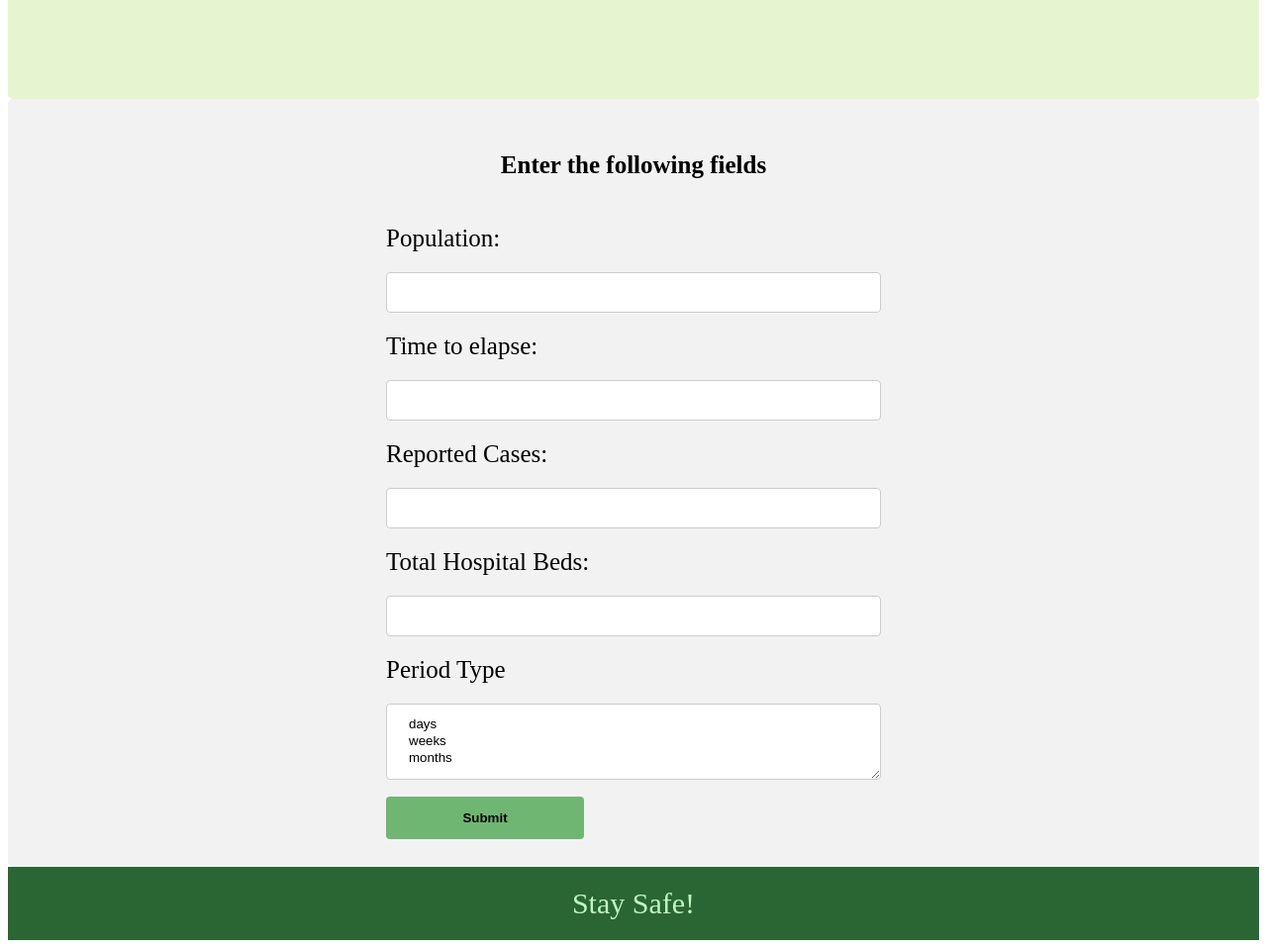
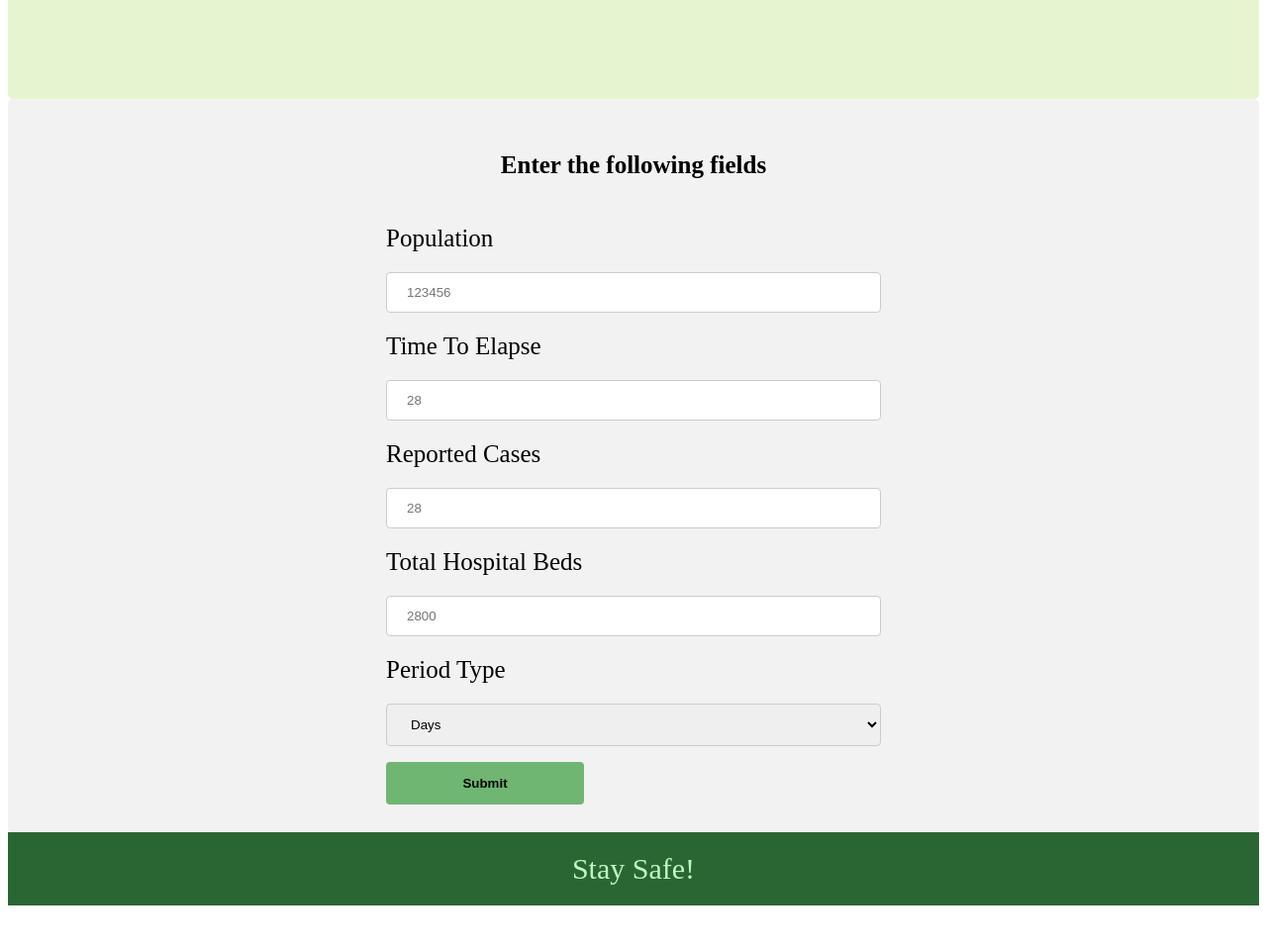
Before and after one commit to Idadelveloper/symmetrical-goggles, a website: page index.html in a window 1280 px wide. Shown: the part 98-1056 px from the top of the page at 99% size. After the commit the page ends 1021 px from the top, so only its background shows below. Drawn offline with Linux system fonts and the light colour scheme.

Commit message:
Update index.html

```diff
--- a/index.html
+++ b/index.html
@@ -16,29 +16,28 @@ inputed from a UI.">
     <section>
 
         <h4>Enter the following fields</h4>
+        <form action="">
+          <label for="data-population">Population</label>
+          <input type="number" id="data-population" name="data-population" placeholder="123456" data-population required>
 
-        <form action="">
-            <label for="data-population">Population:</label><br>
-            <input type="number" id="data-population" name="data-population" data-population required><br>
+          <label for="data-time-to-elapse">Time To Elapse</label>
+          <input type="number" id="data-time-to-elapse" name="data-time-to-elapse" placeholder="28" data-time-to-elapse required>
 
-            <label for="data-time-to-elapse">Time to elapse:</label><br>
-            <input type="number" id="data-time-to-elapse" name="data-time-to-elapse" data-time-to-elapse required><br>
+          <label for="data-reported-cases">Reported Cases</label>
+          <input type="number" id="data-reported-cases" name="data-reported-cases" data-reported-cases placeholder="28" required>
 
-            <label for="data-reported-cases">Reported Cases:</label><br>
-            <input type="number" id="data-reported-cases" name="data-reported-cases" data-reported-cases required><br>
+          <label for="data-total-hospital-beds">Total Hospital Beds</label>
+          <input type="number" id="data-total-hospital-beds" name="data-total-hospital-beds" data-total-hospital-beds placeholder="2800" required>
 
-            <label for="data-total-hospital-beds">Total Hospital Beds:</label><br>
-            <input type="number" id="data-total-hospital-beds" name="data-total-hospital-beds" totalHospitalBeds required><br>
+          <label for="data-period-type">Period Type</label>
+          <select id="data-period-type" name="data-period-type" data-period-type required>
+            <option value="days">Days</option>
+            <option value="weeks">Weeks</option>
+            <option value="months">Months</option>
+          </select>
 
-            <label for="data-period-type">Period Type</label>
-            <select id="data-period-type" name="data-period-type" size="3">
-                <option value="days">days</option>
-                <option value="weeks">weeks</option>
-                <option value="months">months</option>
-              </select> <br>
-
-              <input type="submit" value="Submit" data-go-estimate>
-          </form>
+          <input type="submit" value="Submit" data-go-estimate>
+        </form>
 
     </section>
 
```
